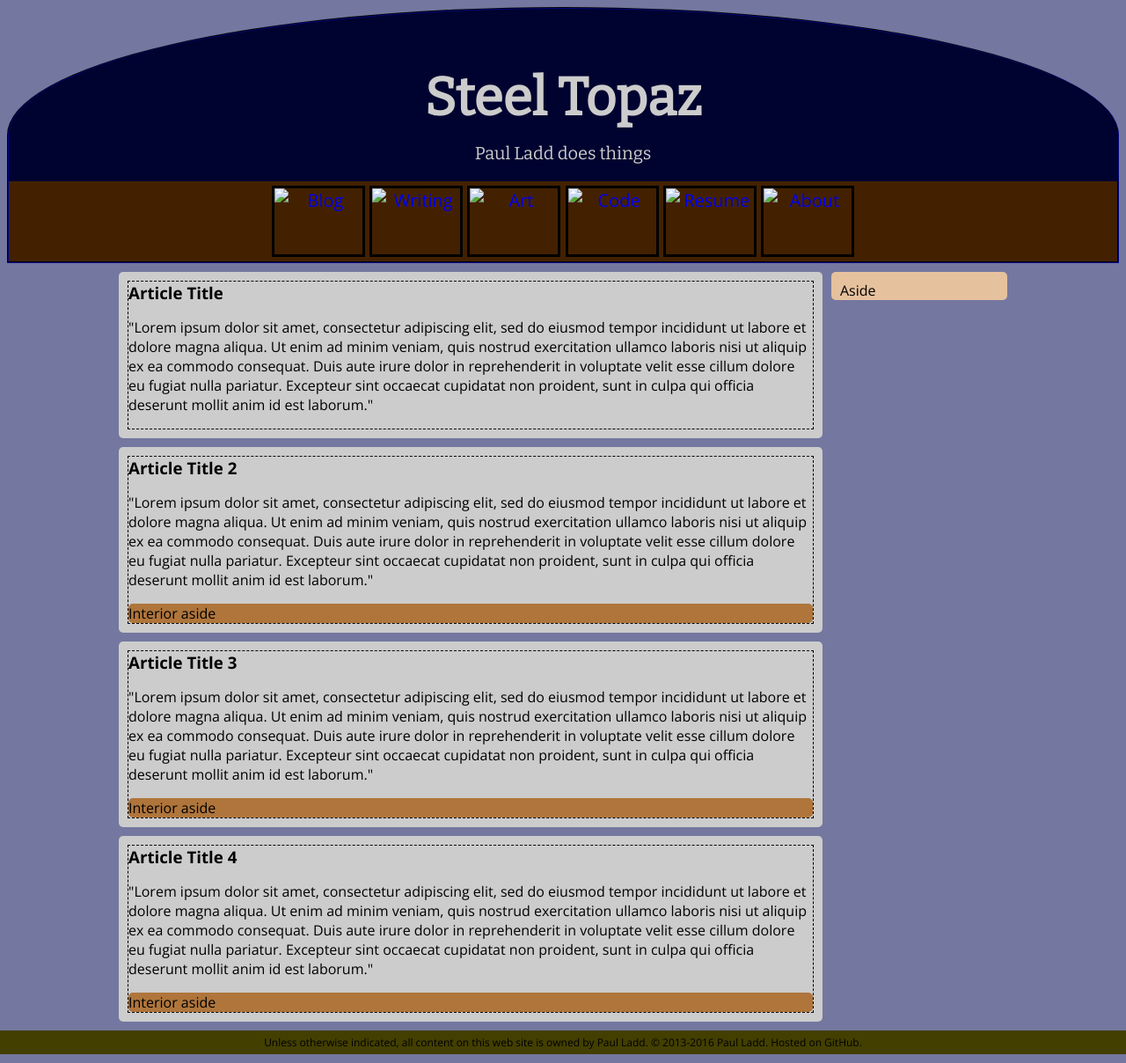
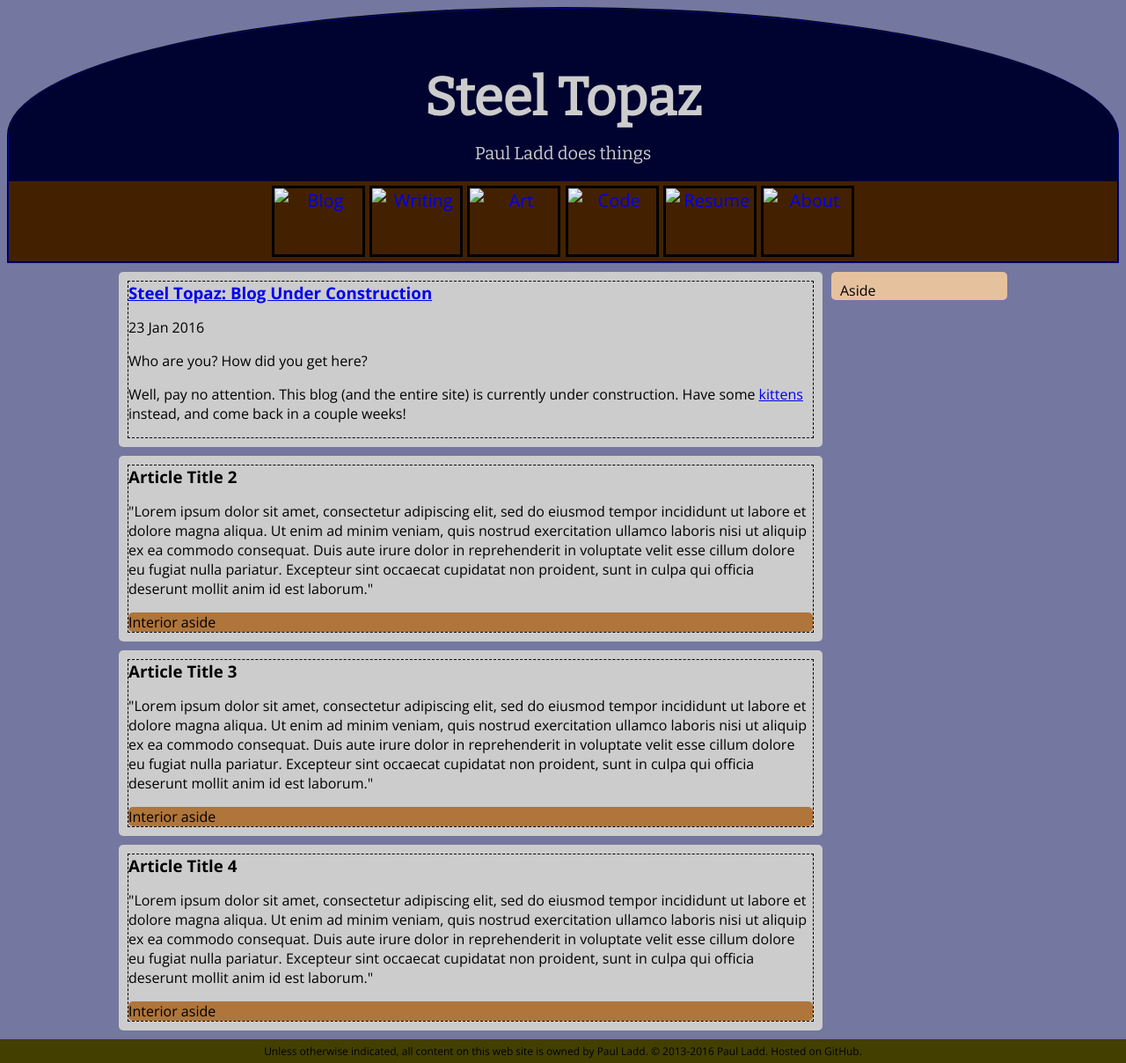
Before and after one commit to itspladd/personal-website-old, a Jekyll site: the page built from index.html, in a window 1280 px wide. Shown: the whole page at 88% size. Built offline with Jekyll 4.4.1, drawn with Linux system fonts in a browser that asks for light colours.

Commit message:
Updated to use a for loop to generate pages

```diff
--- a/_layouts/post.html
+++ b/_layouts/post.html
@@ -4,8 +4,8 @@ layout: default
 <div id="content">
     <section>
         <article>
-            <h2>{{ page.title }}</h2>
-            <p>{{ page.date | date_to_string }}</p>
+            <h1>{{ page.title }}</h1>
+            {{ page.date | date_to_string }}
             {{content}}
         </article>
     </section>
--- a/index.html
+++ b/index.html
@@ -3,12 +3,15 @@ layout: default
 title: "Steel Topaz: Paul Ladd Does Words, Art, and Code"
 ---
             <aside class="sidebar"><p>Aside</p></aside>
+            {% for post in site.posts %}
             <section>
                 <article>
-                    <h1>Article Title</h1>
-                    <p>"Lorem ipsum dolor sit amet, consectetur adipiscing elit, sed do eiusmod tempor incididunt ut labore et dolore magna aliqua. Ut enim ad minim veniam, quis nostrud exercitation ullamco laboris nisi ut aliquip ex ea commodo consequat. Duis aute irure dolor in reprehenderit in voluptate velit esse cillum dolore eu fugiat nulla pariatur. Excepteur sint occaecat cupidatat non proident, sunt in culpa qui officia deserunt mollit anim id est laborum."</p>
+                    <a href="{{ post.url }}" title= "{{ post.title }}"><h1>{{ post.title }}</h1></a>
+                    <p>{{ post.date | date_to_string }}</p>
+                    {{ post.content }}
                 </article>
             </section>
+            {% endfor %}
             <section>
                 <article>
                     <h1>Article Title 2</h1>
```
